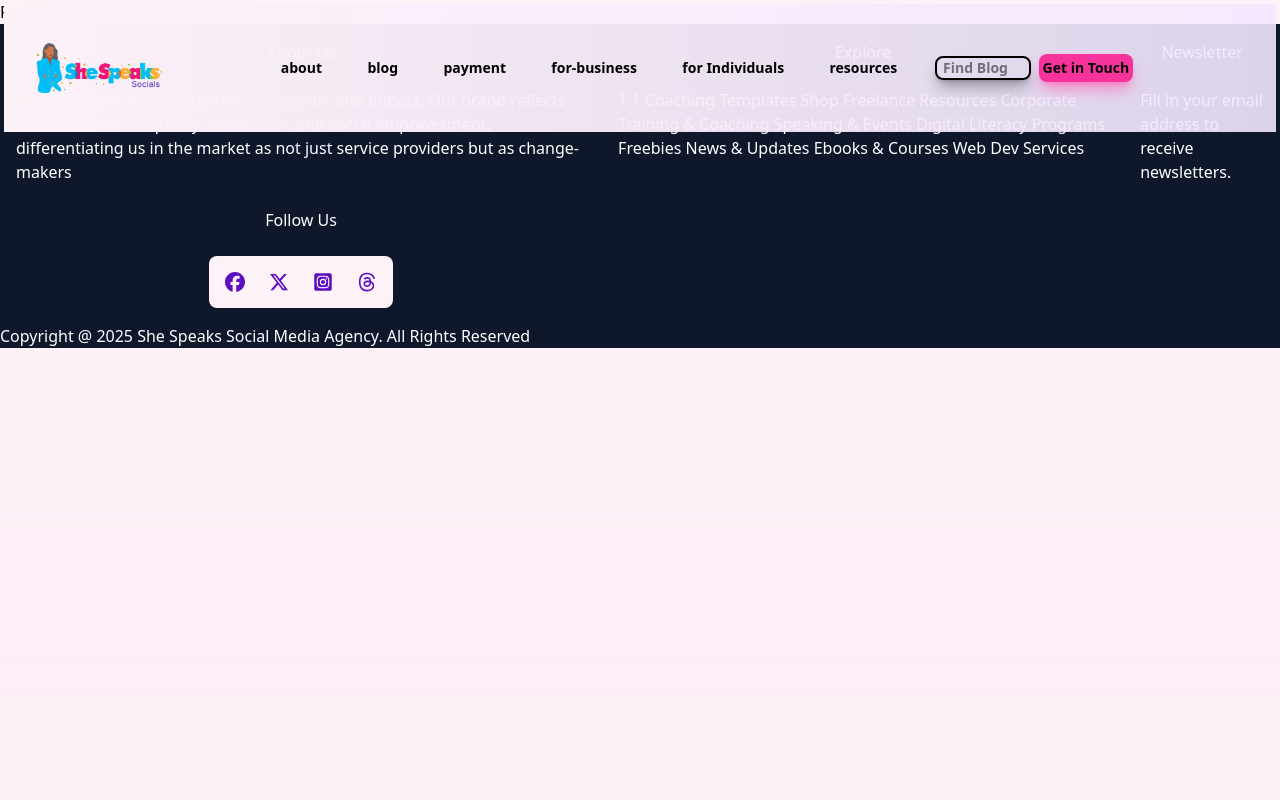
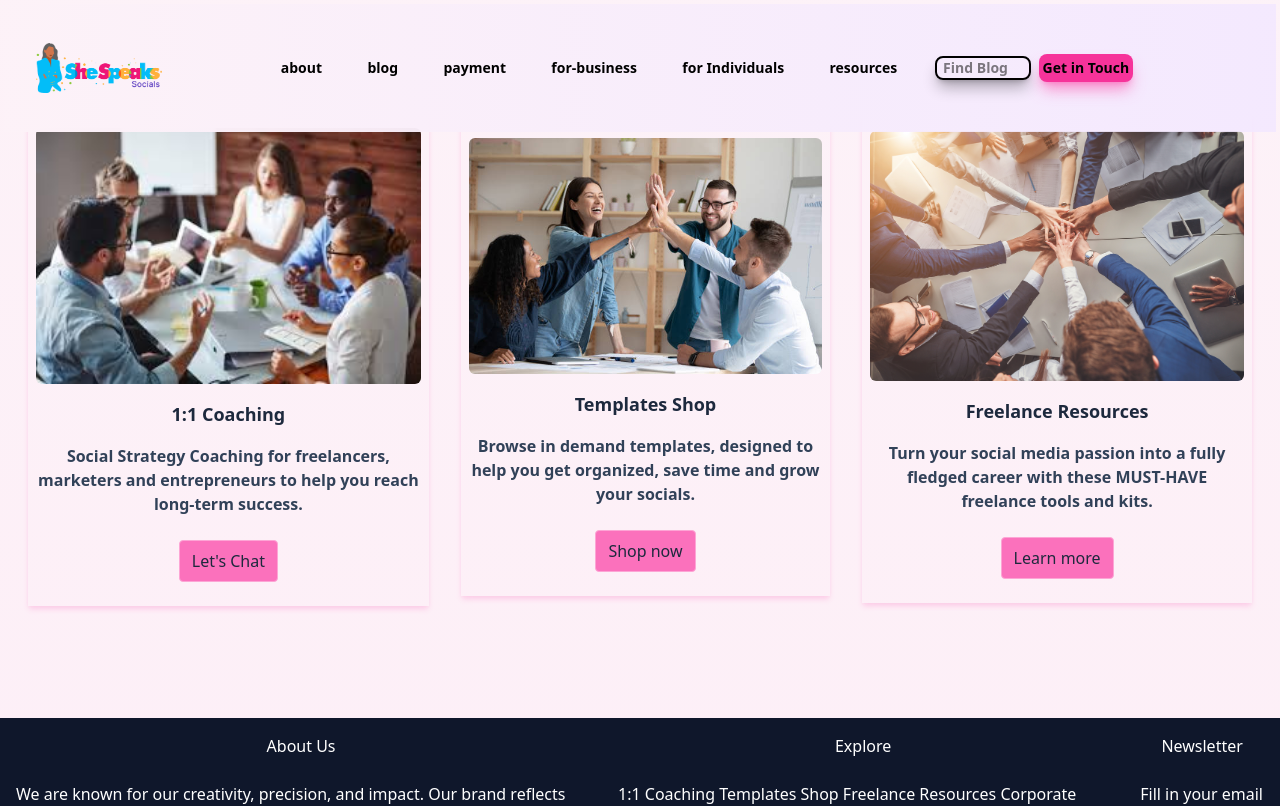
Before and after one commit to MatthewsRicky/shespeaksocial, a Next.js app: page /for-individuals in a window 1280 px wide. Shown: the top 806 px of the page. Built offline with nearby package versions, Linux system fonts and the light colour scheme.

Commit message:
sorting the route and adding initial component in the individual route

```diff
--- a/app/for-individuals/page.tsx
+++ b/app/for-individuals/page.tsx
@@ -1,8 +1,9 @@
 import React from 'react'
+import ForIndividuals from "@/components/ForIndividuals";
 
-const ForIndividuals = () => {
+const Individuals = () => {
 	return (
-		<div>ForIndividuals</div>
+		<div><ForIndividuals /></div>
 	)
 }
-export default ForIndividuals
+export default Individuals
```
